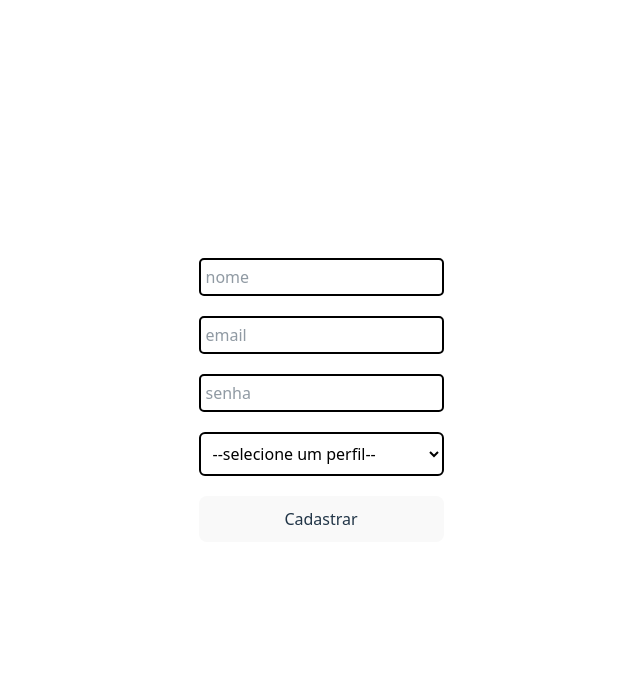
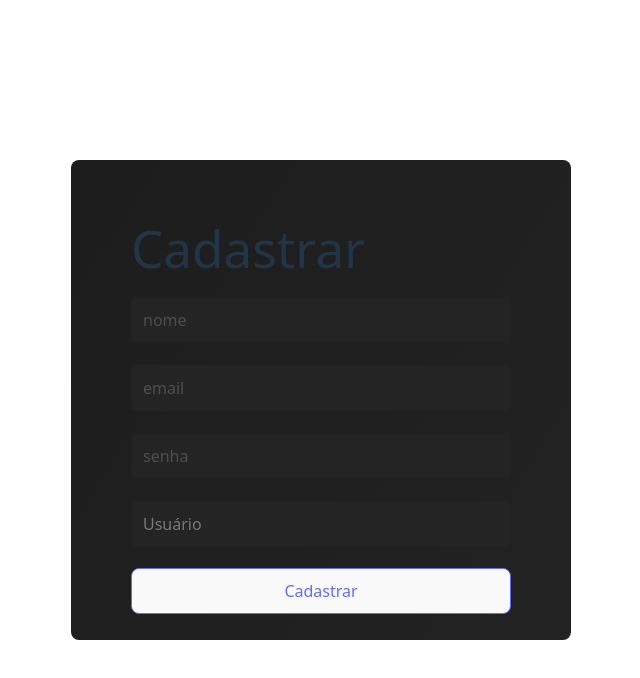
Before and after one commit to JoaoCarlosForment0/HelpDeskFront, a React (Vite) app: page /cadastro in a window 1280 px wide. Shown: the top 678 px of the page, without its empty margins (319-959 px from the left). Built offline with nearby package versions, Linux system fonts and the light colour scheme; no server answers.

Commit message:
Alterações visuais do site

```diff
--- a/src/Cadastro.jsx
+++ b/src/Cadastro.jsx
@@ -28,7 +28,8 @@ function Cadastro() {
     console.log(inputs);
   };
   return (
-    <div className="flex flex-col gap-5">
+    <div className="flex flex-col gap-5 w-[90vw] h-[60vh] bg-linear-122 from-[#1d1d1d] to-[#222222] max-w-[500px] rounded-lg p-15">
+      <h1>Cadastrar</h1>
       <input type="text" name="nome" id="nome"  placeholder="nome" onChange={handleChange} />
       <input type="text" name="email" id="email" placeholder="email" onChange={handleChange} />
       <input type="password" name="senha" id="senha" placeholder="senha" onChange={handleChange} />
@@ -38,7 +39,7 @@ function Cadastro() {
         className=" p-2 border-2 border-black text-black rounded-md"
         onChange={handleChange}
       >
-        <option value="">--selecione um perfil--</option>
+        <option value="" disabled>--selecione um perfil--</option>
         <option value="usuario">Usuário</option>
         <option value="tecnico">Técnico</option>
       </select>
--- a/src/GetChamado.jsx
+++ b/src/GetChamado.jsx
@@ -1,10 +1,12 @@
 import axios from "axios";
-import { useEffect, useState } from "react";
+import { useContext, useEffect, useState } from "react";
 import { useNavigate } from "react-router-dom";
+import { AuthContext } from "./context/AuthContext";
 
 function GetChamado({ rota }) {
-  const navigate = useNavigate()
+  const navigate = useNavigate();
   const [chamados, setChamados] = useState([]);
+  const { loading } = useContext(AuthContext);
   useEffect(() => {
     const getChamados = async () => {
       try {
@@ -17,23 +19,72 @@ function GetChamado({ rota }) {
     getChamados();
   }, []);
 
-  if (chamados.length < 1) {
+  if (loading) {
     return <h1>Carregando</h1>;
+  } else if (chamados.length < 1) {
+    return <h2 className=" text-gray-500">Sem chamados</h2>;
   }
 
   function enviarPagAlter(chamado) {
     navigate("/alterar", {
-      state: { dados: chamado }
-    })
+      state: { dados: chamado },
+    });
+  }
+
+  async function apagaChamado(id_chamado) {
+    try {
+      const response = await axios.delete(
+        `http://localhost:3000/chamados/${id_chamado}`
+      );
+      console.log(response);
+    } catch (err) {
+      console.log(err);
+    }
   }
 
   return (
-    <div>
+    <div className="flex flex-col gap-3">
       {chamados.map((e) => {
         return (
-          <div key={`div ${e.id}`}className="flex flex-row gap-5">
-            <h1 key={e.id}>{e.titulo}</h1>
-            <button key={`button ${e.id}`} onClick={()=>{enviarPagAlter(e)}}>Alterar</button>
+          <div
+            key={`div ${e.id}`}
+            className="flex flex-row bg-[#272727] p-5 rounded-lg justify-between"
+          >
+            <div>
+              <h2 className="text-gray-500">Título</h2>
+              <h2 key={e.id} className="text-xl">
+                {e.titulo}
+              </h2>
+              <h2 className="text-gray-500">Categoria</h2>
+              <h2 key={e.id} className="text-xl">
+                {e.categoria}
+              </h2>
+              <h2 className="text-gray-500">Prioridade</h2>
+              <h2 key={e.id} className="text-xl">
+                {e.prioridade}
+              </h2>
+            </div>
+            <div className="flex flex-row gap-3">
+              <button
+                key={`button ${e.id}`}
+                onClick={() => {
+                  enviarPagAlter(e);
+                }}
+                className="button-home h-10"
+              >
+                Alterar
+              </button>
+              <button
+                key={`button-remove ${e.id}`}
+                onClick={() => {
+                  apagaChamado(e.id);
+                  window.location.reload();
+                }}
+                className="button-home h-10 p-2"
+              >
+                Remover
+              </button>
+            </div>
           </div>
         );
       })}
--- a/src/Home.jsx
+++ b/src/Home.jsx
@@ -4,17 +4,38 @@ import { useNavigate } from "react-router-dom";
 import GetChamado from "./GetChamado";
 
 function Home() {
-  const { user, logout, perfil} = useContext(AuthContext);
+  const { user, logout, perfil } = useContext(AuthContext);
   const navigate = useNavigate();
   return (
-    <div>
-      <h1>olá {user}</h1>
-      <button onClick={logout}>Logout</button>
-      <button onClick={()=>{navigate("/criarChamado")}}>Criar chamado</button>
-      <h2>Chamados Propio</h2>
-      <GetChamado rota="http://localhost:3000/chamados/"/>
-      {perfil === "tecnico" ? <h2>Chamados gerais</h2> : null}
-      {perfil === "tecnico" ? <GetChamado rota="http://localhost:3000/chamados/all"/> : null}
+    <div className="w-screen flex flex-col justify-center gap-5 items-start p-5">
+      <div className="flex flex-row justify-center items-center h-[90%] gap-5 p-3 bg-linear-122 from-[#1d1d1d] to-[#222222] rounded-xl">
+        <h2 className="text-3xl">Bem vindo, {user}!</h2>
+        <button
+          onClick={() => {
+            navigate("/criarChamado");
+          }}
+          className="button-home"
+        >
+          Criar chamado
+        </button>
+        <button onClick={logout} className="button-home">
+          Logout
+        </button>
+      </div>
+      <div className="flex flex-row w-full justify-around bg-linear-122 gap-20 from-[#1d1d1d] to-[#222222] p-10 rounded-xl">
+        <div className="flex flex-col gap-5 w-full rounded-md p-5 bg-[#232323]">
+          <h2 className="text-3xl">
+            Chamados {perfil === "tecnico" ? "do usuário" : null}
+          </h2>
+          <GetChamado rota="http://localhost:3000/chamados/" />
+        </div>
+        {perfil === "tecnico" ? (
+          <div className="flex flex-col gap-5 w-full rounded-md p-5 bg-[#232323]">
+            <h2 className="text-3xl">Chamados gerais</h2>
+            <GetChamado rota="http://localhost:3000/chamados/all" />
+          </div>
+        ) : null}
+      </div>
     </div>
   );
 }
--- a/src/Login.jsx
+++ b/src/Login.jsx
@@ -35,13 +35,15 @@ function Login() {
     }
   };
   return (
-    <div className=" flex flex-col gap-5">
+    <div className="flex flex-col gap-5 w-[90vw] h-[60vh] bg-linear-122 from-[#1d1d1d] to-[#222222] max-w-[500px] rounded-lg p-15">
+      <h1>Bem vindo!</h1>
       <input
         type="text"
         name="email"
         id="email"
         placeholder="E-mail"
         onChange={handleChange}
+        autoComplete="false"
       />
       <input
         type="password"
--- a/src/index.css
+++ b/src/index.css
@@ -1,4 +1,12 @@
 @import "tailwindcss";
+
+@property --angle {
+    syntax: "<angle>";
+    /* Type of value */
+    initial-value: 0deg;
+    /* Start angle for animation */
+    inherits: false;
+}
 
 :root {
   font-family: system-ui, Avenir, Helvetica, Arial, sans-serif;
@@ -6,7 +14,7 @@
   font-weight: 400;
 
   color-scheme: light dark;
-  color: rgba(255, 255, 255, 0.87);
+  color: #ffffffde;
   background-color: #242424;
 
   font-synthesis: none;
@@ -17,10 +25,21 @@
 *:focus{
   outline: none;
 }
-input {
-  border: 2px solid black;
-  padding: 5px;
+input, select {
+  border: 2px solid #222222;
+  background-color: #242424;
+  color: #868686de;
+  padding: 10px;
   border-radius: 5px;
+  transition: .5s;
+}
+select{
+  appearance: none;
+  outline: none;
+}
+input:focus{
+  transition: .5s;
+  border: 2px solid #646cff;
 }
 a {
   font-weight: 500;
@@ -46,23 +65,35 @@ h1 {
   line-height: 1.1;
 }
 
-button {
+button, a {
   border-radius: 8px;
-  border: 1px solid transparent;
+  border: 1px solid #646cff;
+  text-align: center;
+  color: #646cff;
   padding: 0.6em 1.2em;
   font-size: 1em;
   font-weight: 500;
   font-family: inherit;
-  background-color: #1a1a1a;
+  background-color: transparent;
   cursor: pointer;
-  transition: border-color 0.25s;
+  transition: 0.45s;
 }
-button:hover {
-  border-color: #646cff;
+button:hover, a:hover {
+  background-color: #646cff;
+  color: #ffffffde;
 }
 button:focus,
 button:focus-visible {
   outline: 4px auto -webkit-focus-ring-color;
+}
+
+.button-home{
+  background-color: #646cff;
+  color: #ffffffde;
+}
+
+.button-home:hover{
+  background-color: #8288f3;
 }
 
 @media (prefers-color-scheme: light) {
```
